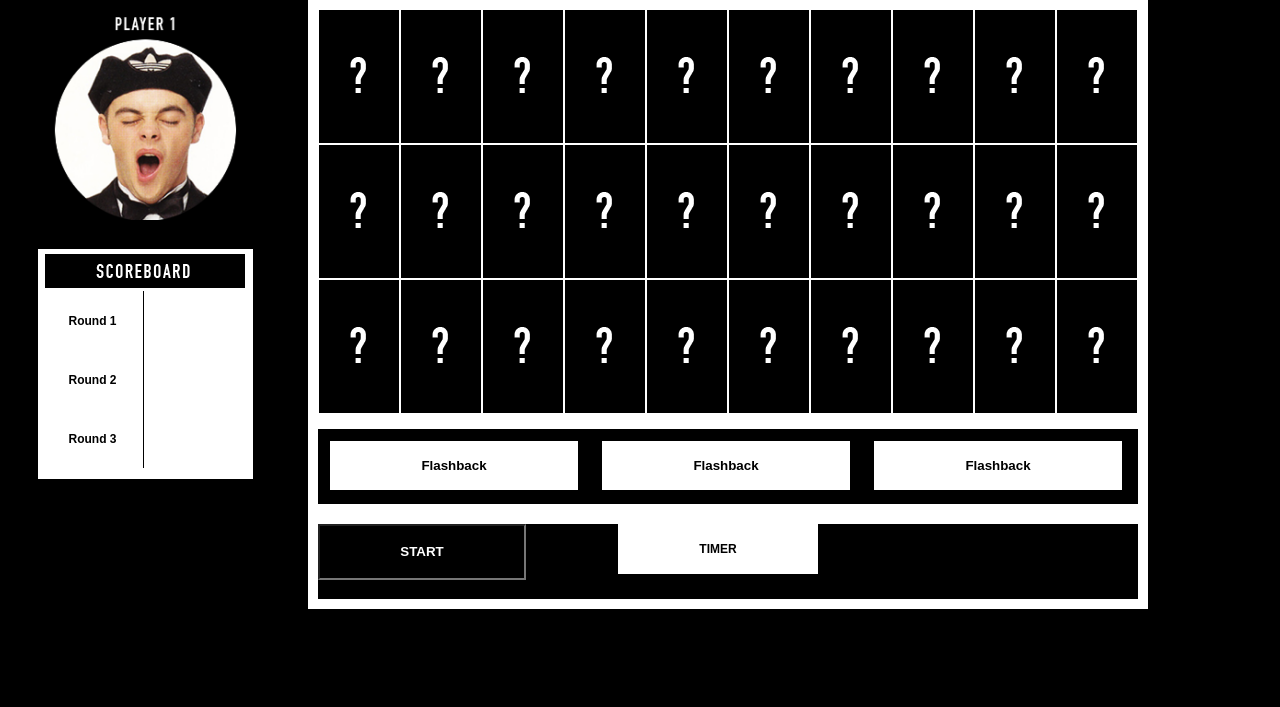
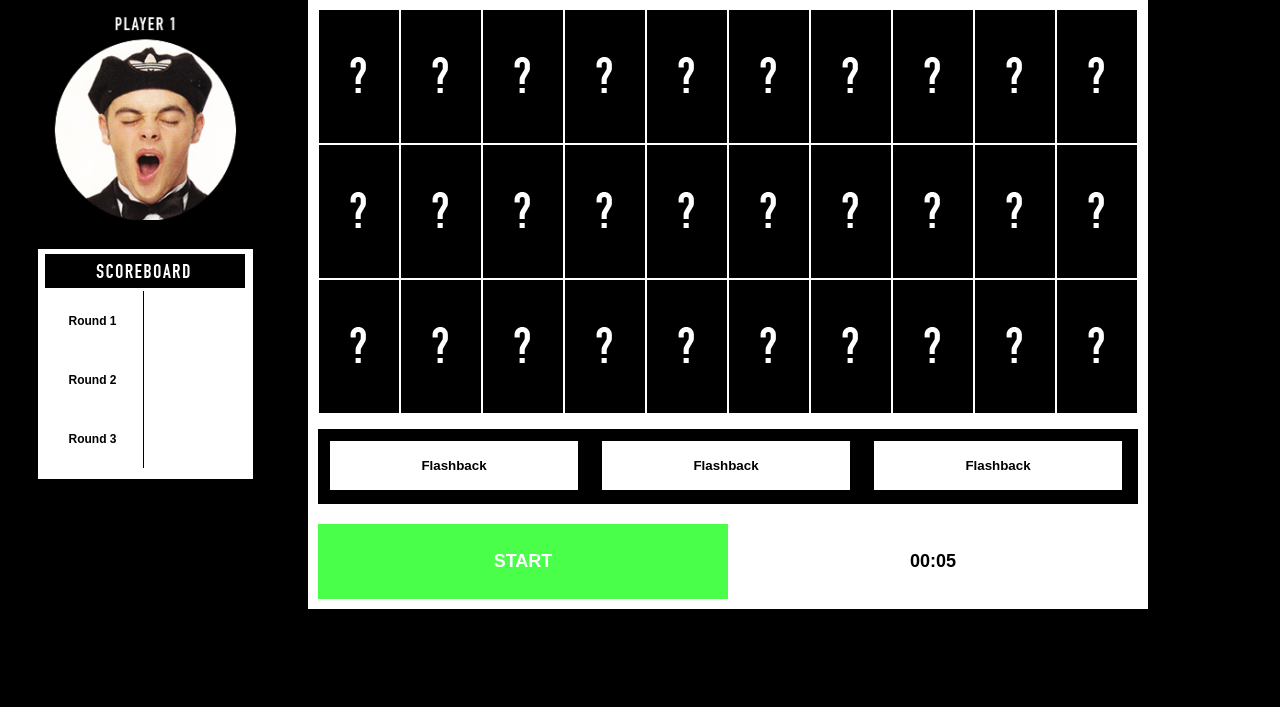
Before and after one commit to emilyinglis/wdi16-project-1, a PHP site: page / in a window 1280 px wide. Shown: the part 188-895 px from the top of the page. Run offline with PHP 8.4, Linux system fonts and the light colour scheme.

Commit message:
Styling nearing completion at a basic level - ok for now

```diff
--- a/css/style.css
+++ b/css/style.css
@@ -7,8 +7,6 @@ body {
   padding: 0;
   list-style-type: none;
 }
-
-
 
 header {
   background: black;
@@ -148,25 +146,31 @@ input[type=display] {
   text-align: center;
 }
 
-input[type=startButton] {
-  background: black;
-  width: 200px;
-  height: 50px;
+#startButton {
+  background: #49ff49;
+  width: 410px;
+  height: 75px;
   float: left;
   text-align: center;
-  line-height: 50px;
+  line-height: 75px;
   font-weight: bold;
+  font-size: 18px;
   color: white;
+  border: none;
+  padding: 0px;
 }
 
 #timer {
-  width: 200px;
-  height: 50px;
   background-color: white;
+  width: 410px;
+  height: 75px;
+  float: left;
   color: black;
   text-align: center;
-  line-height: 50px;
-  margin-left: 300px;
+  line-height: 75px;
+  margin: auto;
+  border: none;
+  font-size: 18px;
 }
 
 #playerTwo {
--- a/index.html
+++ b/index.html
@@ -99,7 +99,7 @@
         <li id="startTimerContainerList">
           <ul class="rows">
             <input type="startButton" id="startButton" value="START">
-            <div id="timer">TIMER</div>
+            <div id="timer">00:05</div>
           </ul>
         </li>
     </div>
--- a/js/app.js
+++ b/js/app.js
@@ -81,8 +81,8 @@ function initialize(){
 
 function getRoundLength(){
   if (roundCounter === 1) return 1500;
-  if (roundCounter === 2) return 2000;
-  if (roundCounter === 3) return 2500;
+  if (roundCounter === 2) return 5000;
+  if (roundCounter === 3) return 1000;
 }
 
 function start(){
@@ -105,7 +105,7 @@ function start(){
   var player   = (startClickCounter % 2 === 0) ? 2 : 1;
   var level    = getRoundLength();
 
-  $("#display").val("ROUND "+ roundCounter +": PLAYER "+ player +" | Choose your answer from the 3 options below!");
+  $("#display").val("ROUND "+ roundCounter +": PLAYER "+ player +" | You've 5 seconds on the clock. Select your answer using the buttons below!");
 
   setTimeout(function(){
     resetBoard();
@@ -167,8 +167,10 @@ function guess(){
 
     $('#levelPoints'+roundCounter+'Player'+player).val("WIN")
     if(player===1){
+      $("#display").val("Nice work Player 1. Player 2, let's see what you can do. Click START now!");
       playerOnePoints++
     }else{
+      $("#display").val("Check you out Player 2! Player 1, you know the drill - get clicking that START button!");
       playerTwoPoints++
     }
 
```
